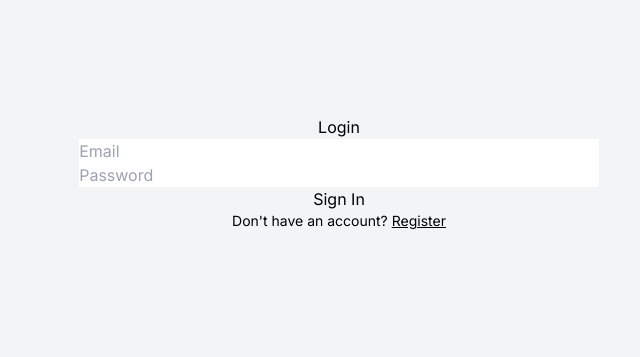
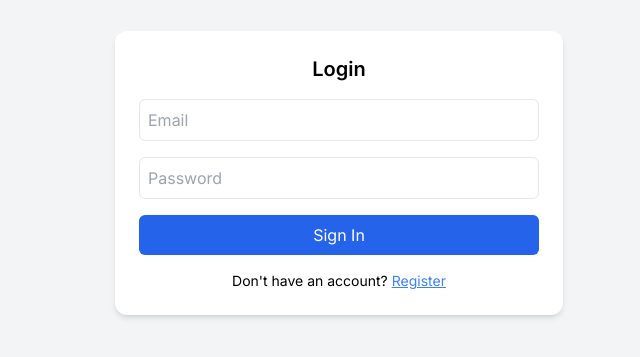
Before and after one commit to vibhavchipsy/equinox-expense-tracker, a Next.js app: page /auth in a window 1280 px wide. Shown: the part 227-584 px from the top of the page, without its empty margins (301-941 px from the left). Built offline with nearby package versions, Linux system fonts and the light colour scheme; no server answers.

Commit message:
tailwind config ts to js

```diff
--- a/tailwind.config.ts
+++ b/tailwind.config.js
@@ -1,20 +1,18 @@
-import type { Config } from 'tailwindcss';
-
-const config: Config = {
+/** @type {import('tailwindcss').Config} */
+module.exports = {
   content: [
     './pages/**/*.{js,ts,jsx,tsx,mdx}',
     './components/**/*.{js,ts,jsx,tsx,mdx}',
     './app/**/*.{js,ts,jsx,tsx,mdx}',
+    './features/**/*.{js,ts,jsx,tsx,mdx}', // You should also add this
   ],
   theme: {
     extend: {
       backgroundImage: {
         'gradient-radial': 'radial-gradient(var(--tw-gradient-stops))',
-        'gradient-conic':
-          'conic-gradient(from 180deg at 50% 50%, var(--tw-gradient-stops))',
+        'gradient-conic': 'conic-gradient(from 180deg at 50% 50%, var(--tw-gradient-stops))',
       },
     },
   },
   plugins: [],
 };
-export default config;
--- a/tsconfig.json
+++ b/tsconfig.json
@@ -22,6 +22,6 @@
       "@/*": ["./*"]
     }
   },
-  "include": ["next-env.d.ts", "**/*.ts", "**/*.tsx", ".next/types/**/*.ts"],
+  "include": ["next-env.d.ts", "**/*.ts", "**/*.tsx", ".next/types/**/*.ts", "tailwind.config.js"],
   "exclude": ["node_modules"]
 }
```
